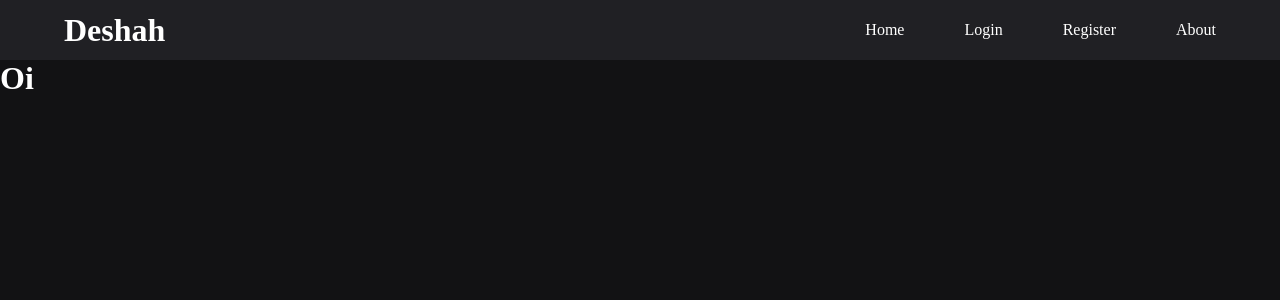
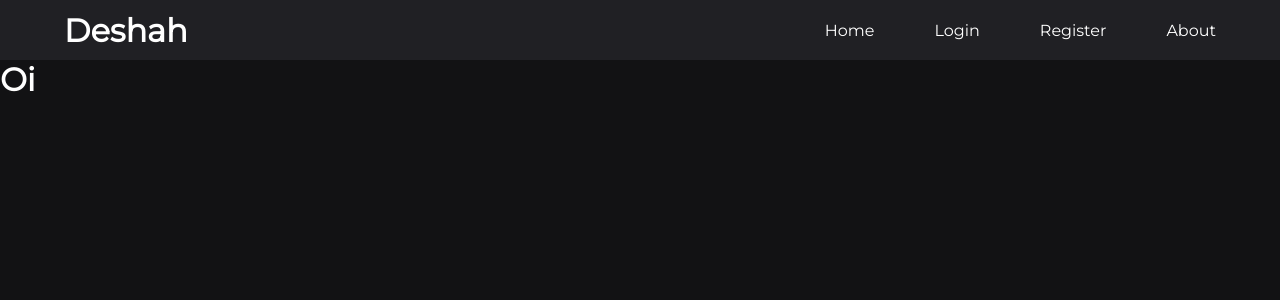
Before and after one commit to Nirayuki/deshah, a React (Create React App) app: page / in a window 1280 px wide. Shown: the top 300 px of the page. Built offline with nearby package versions, Linux system fonts and the light colour scheme.

Commit message:
Atualização 1.3

```diff
--- a/public/index.html
+++ b/public/index.html
@@ -10,34 +10,14 @@
       content="Web site created using create-react-app"
     />
     <link rel="apple-touch-icon" href="%PUBLIC_URL%/logo192.png" />
-    <!--
-      manifest.json provides metadata used when your web app is installed on a
-      user's mobile device or desktop. See https://developers.google.com/web/fundamentals/web-app-manifest/
-    -->
     <link rel="manifest" href="%PUBLIC_URL%/manifest.json" />
-    <!--
-      Notice the use of %PUBLIC_URL% in the tags above.
-      It will be replaced with the URL of the `public` folder during the build.
-      Only files inside the `public` folder can be referenced from the HTML.
+    <link rel="preconnect" href="https://fonts.gstatic.com">
+    <link href="https://fonts.googleapis.com/css2?family=Montserrat&display=swap" rel="stylesheet">
 
-      Unlike "/favicon.ico" or "favicon.ico", "%PUBLIC_URL%/favicon.ico" will
-      work correctly both with client-side routing and a non-root public URL.
-      Learn how to configure a non-root public URL by running `npm run build`.
-    -->
     <title>React App</title>
   </head>
   <body>
     <noscript>You need to enable JavaScript to run this app.</noscript>
     <div id="root"></div>
-    <!--
-      This HTML file is a template.
-      If you open it directly in the browser, you will see an empty page.
-
-      You can add webfonts, meta tags, or analytics to this file.
-      The build step will place the bundled scripts into the <body> tag.
-
-      To begin the development, run `npm start` or `yarn start`.
-      To create a production bundle, use `npm run build` or `yarn build`.
-    -->
   </body>
 </html>
--- a/src/styles/global.css
+++ b/src/styles/global.css
@@ -2,8 +2,10 @@
     padding: 0;
     margin: 0;
     color: #FFF;
+
 }
 
 body{
     background-color: #121214;
+    font-family: 'Montserrat', sans-serif;
 }
```
